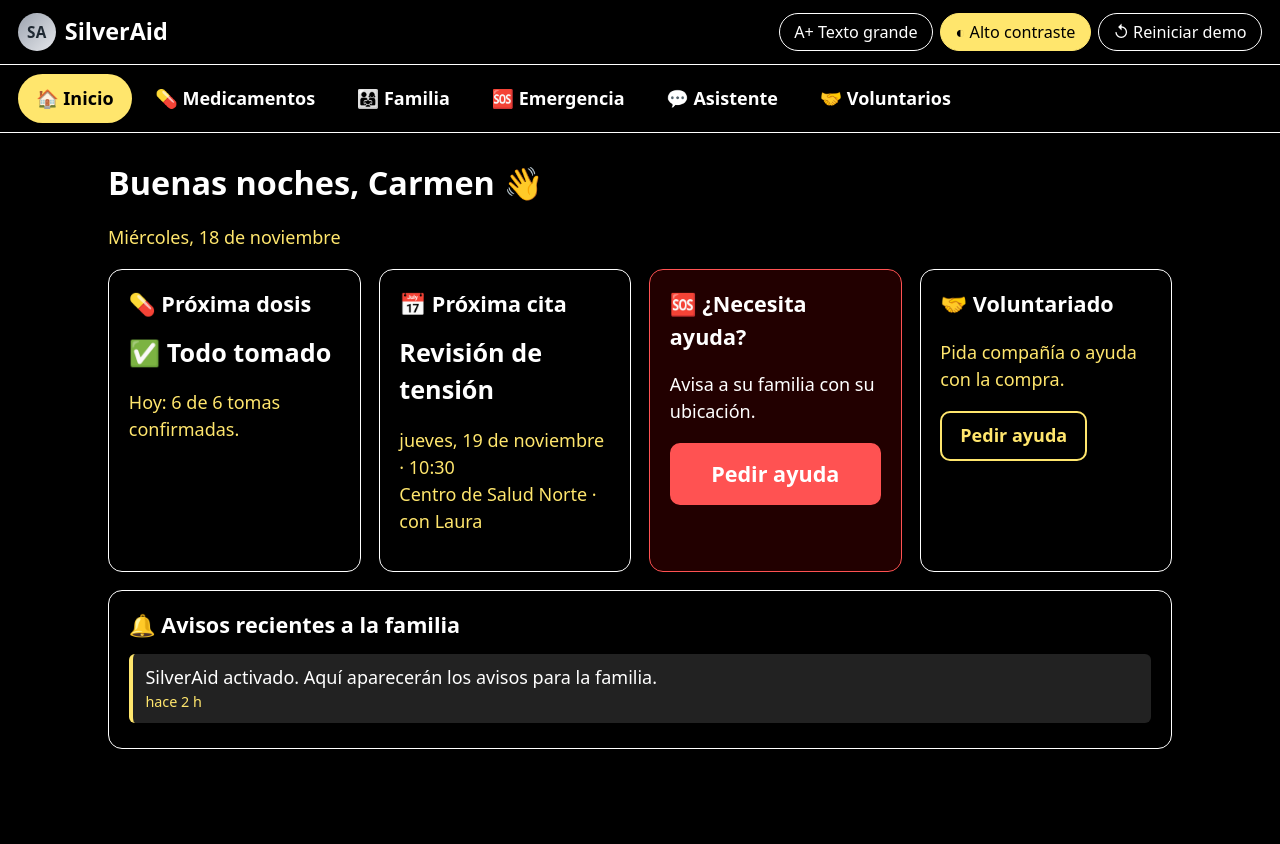
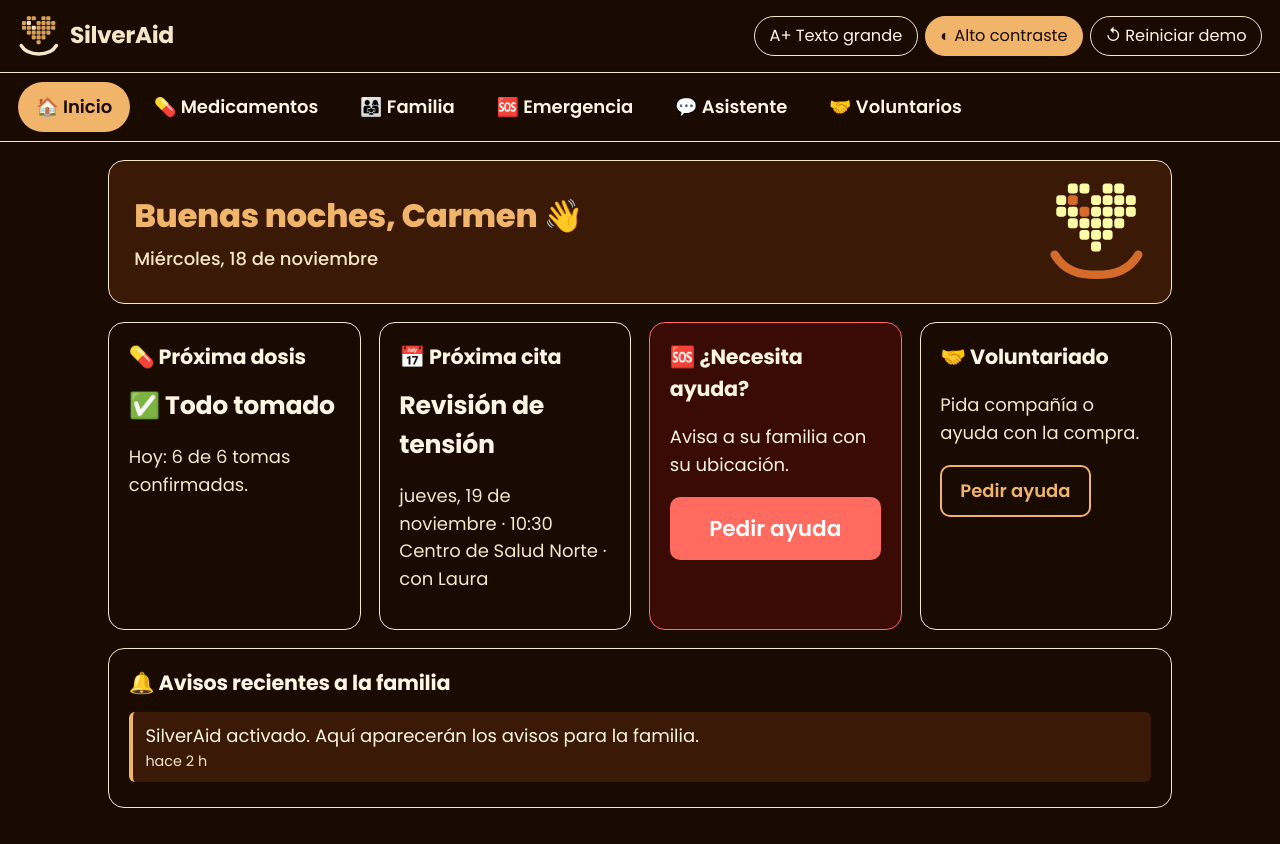
Before and after one commit to cafearfon/SilverAid, a plain HTML site: page index.html in a window 1280 px wide. Both pictures are taken after a click on the button "◐ Alto contraste". Before the commit the page ends 800 px from the top, so only its background shows below. Drawn offline with Linux system fonts and the light colour scheme.

Commit message:
Apply SilverAid brand identity from logo kit
- Palette from logo: brown #92400E, ochre #D6A05C, cream #F5E6C8
- Poppins typeface via Google Fonts
- Horizontal logo in header (negative version in high-contrast mode)
- Brand symbol in home hero, app icon as favicon/apple-touch-icon
- README: visual identity section

Co-Authored-By: Claude Opus 5.5 <noreply@anthropic.com>

```diff
--- a/css/styles.css
+++ b/css/styles.css
@@ -1,54 +1,65 @@
+/* Identidad SilverAid
+   Marrón  #92400E · Ocre #D6A05C · Crema #F5E6C8 · Tipografía Poppins */
 :root {
-  --bg: #f6f4ef;
-  --surface: #ffffff;
-  --text: #1f2933;
-  --muted: #5b6672;
-  --border: #e2ddd3;
-  --primary: #0f766e;
-  --primary-ink: #ffffff;
-  --primary-soft: #e0f2ef;
-  --warn: #b45309;
-  --warn-soft: #fef3c7;
-  --danger: #c62828;
-  --danger-soft: #fde8e8;
-  --ok: #2e7d32;
-  --ok-soft: #e6f4e7;
-  --radius: 14px;
-  --shadow: 0 1px 3px rgba(0,0,0,.06), 0 4px 14px rgba(0,0,0,.05);
+  --brand-brown: #92400E;
+  --brand-ochre: #D6A05C;
+  --brand-cream: #F5E6C8;
+
+  --bg: #FBF5EA;
+  --surface: #FFFDF8;
+  --text: #3B1F0B;
+  --muted: #7A5534;
+  --border: #EAD8B8;
+  --primary: var(--brand-brown);
+  --primary-ink: #FFF8EC;
+  --primary-soft: var(--brand-cream);
+  --accent: var(--brand-ochre);
+  --warn: #9A5B10;
+  --warn-soft: #FBEBCB;
+  --danger: #C62828;
+  --danger-soft: #FCE6E2;
+  --ok: #2E7D32;
+  --ok-soft: #E7F2E3;
+  --radius: 16px;
+  --shadow: 0 1px 3px rgba(146,64,14,.08), 0 6px 18px rgba(146,64,14,.07);
+  --font: "Poppins", system-ui, -apple-system, "Segoe UI", Roboto, sans-serif;
   font-size: 18px;
 }
 body.big { font-size: 22px; }
 :root:has(body.big) { font-size: 22px; }
 
+/* Alto contraste: basado en la versión «negativo» del logo */
 body.contrast {
-  --bg: #000;
-  --surface: #000;
-  --text: #fff;
-  --muted: #ffe66d;
-  --border: #fff;
-  --primary: #ffe66d;
-  --primary-ink: #000;
-  --primary-soft: #222;
-  --warn: #ffb74d;
-  --warn-soft: #222;
-  --danger: #ff5252;
-  --danger-soft: #220000;
-  --ok: #69f0ae;
-  --ok-soft: #002210;
+  --bg: #1A0B02;
+  --surface: #1A0B02;
+  --text: #FFF6E3;
+  --muted: #F5E6C8;
+  --border: #F5E6C8;
+  --primary: #F0B46A;
+  --primary-ink: #1A0B02;
+  --primary-soft: #3A1A06;
+  --accent: #F0B46A;
+  --warn: #FFC970;
+  --warn-soft: #3A2405;
+  --danger: #FF6B5E;
+  --danger-soft: #3A0A05;
+  --ok: #7EE08A;
+  --ok-soft: #0D2A10;
   --shadow: none;
 }
 
 * { box-sizing: border-box; }
 body {
   margin: 0;
-  font-family: system-ui, -apple-system, "Segoe UI", Roboto, sans-serif;
+  font-family: var(--font);
   font-size: 1rem;
-  line-height: 1.5;
+  line-height: 1.55;
   background: var(--bg);
   color: var(--text);
 }
-h1 { font-size: 1.8rem; margin: .2em 0 .3em; }
-h2 { font-size: 1.2rem; margin: 0 0 .6em; }
+h1, h2, h3, .big-text { font-family: var(--font); letter-spacing: -.01em; }
+h1 { font-size: 1.8rem; font-weight: 800; margin: .2em 0 .3em; color: var(--primary); }
+h2 { font-size: 1.15rem; font-weight: 700; margin: 0 0 .6em; }
 a { color: var(--primary); }
 .muted { color: var(--muted); }
 button, input, select, textarea { font: inherit; color: inherit; }
@@ -58,11 +69,22 @@ button, input, select, textarea { font: inherit; color: inherit; }
   display: flex; flex-wrap: wrap; gap: .6rem; align-items: center; justify-content: space-between;
   padding: .7rem 1rem; background: var(--surface); border-bottom: 1px solid var(--border);
 }
-.brand { font-weight: 700; font-size: 1.3rem; display: flex; align-items: center; gap: .5rem; }
-.logo {
-  display: inline-grid; place-items: center; width: 2.1rem; height: 2.1rem; border-radius: 50%;
-  background: linear-gradient(135deg, #9ca3af, #e5e7eb); color: #1f2933; font-size: .85rem; letter-spacing: .5px;
+.brand { display: flex; align-items: center; border-radius: 8px; }
+.logo { display: block; height: 2.6rem; width: auto; }
+.logo-negativo { display: none; }
+body.contrast .logo-color { display: none; }
+body.contrast .logo-negativo { display: block; }
+
+/* Bloque de bienvenida con el símbolo de la marca */
+.hero {
+  display: flex; align-items: center; justify-content: space-between; gap: 1rem;
+  background: var(--primary-soft); border: 1px solid var(--border); border-radius: var(--radius);
+  padding: 1.2rem 1.4rem; margin-bottom: 1rem;
 }
+.hero h1 { margin: 0; }
+.hero p { margin: .2rem 0 0; color: var(--muted); font-weight: 500; }
+.hero-symbol { width: 5.5rem; height: auto; flex: none; }
+body.contrast .hero-symbol { filter: brightness(1.6) saturate(.8); }
 .a11y { display: flex; flex-wrap: wrap; gap: .4rem; }
 
 .tabs {
@@ -153,12 +175,13 @@ input:focus, select:focus, textarea:focus, button:focus-visible { outline: 3px s
 .dose .info { flex: 1; min-width: 150px; }
 .dose .info strong { display: block; font-size: 1.1rem; }
 .dose.taken { border-left-color: var(--ok); }
-.dose.due { border-left-color: var(--warn); background: var(--warn-soft); }
+.dose.due { border-left-color: var(--accent); background: var(--warn-soft); }
+.dose.pending { border-left-color: var(--accent); }
 .dose.missed { border-left-color: var(--danger); }
 .badge { display: inline-block; padding: .15rem .6rem; border-radius: 999px; font-size: .8rem; font-weight: 700; }
 .badge.taken { background: var(--ok-soft); color: var(--ok); }
 .badge.pending { background: var(--primary-soft); color: var(--primary); }
-.badge.due { background: var(--warn); color: #fff; }
+.badge.due { background: var(--accent); color: #3B1F0B; }
 .badge.missed { background: var(--danger-soft); color: var(--danger); }
 
 /* ---------- Turnos de visita ---------- */
@@ -171,7 +194,7 @@ input:focus, select:focus, textarea:focus, button:focus-visible { outline: 3px s
 }
 .visit-grid td button:hover { background: var(--primary-soft); }
 .visit-grid td button.filled { background: var(--primary); color: var(--primary-ink); }
-.visit-grid td.today { outline: 3px solid var(--warn); outline-offset: -3px; }
+.visit-grid td.today { outline: 3px solid var(--accent); outline-offset: -3px; }
 
 /* ---------- SOS ---------- */
 .sos-wrap { display: grid; place-items: center; padding: 1.5rem 0 2rem; }
@@ -216,8 +239,8 @@ body.contrast .btn-sos { border-color: #fff; }
   background: var(--surface); border: 1px solid var(--border); border-radius: var(--radius); padding: 1rem; box-shadow: var(--shadow);
 }
 .vol .avatar {
-  width: 3rem; height: 3rem; border-radius: 50%; display: grid; place-items: center; font-weight: 700;
-  background: var(--primary-soft); color: var(--primary); float: left; margin-right: .7rem;
+  width: 3rem; height: 3rem; border-radius: 14px; display: grid; place-items: center; font-weight: 700;
+  background: var(--accent); color: #3B1F0B; float: left; margin-right: .7rem;
 }
 .vol h3 { margin: 0; font-size: 1.05rem; }
 .vol .tags { clear: both; display: flex; flex-wrap: wrap; gap: .3rem; padding-top: .6rem; }
@@ -230,15 +253,17 @@ body.contrast .btn-sos { border-color: #fff; }
 /* ---------- Avisos emergentes ---------- */
 .toasts { position: fixed; bottom: 1rem; right: 1rem; left: 1rem; display: grid; justify-items: end; gap: .5rem; z-index: 60; pointer-events: none; }
 .toast {
-  pointer-events: auto; max-width: 420px; background: #1f2933; color: #fff; padding: .8rem 1rem; border-radius: 12px;
-  box-shadow: 0 6px 20px rgba(0,0,0,.25); border-left: 6px solid var(--primary); animation: slide .25s ease-out;
+  pointer-events: auto; max-width: 420px; background: #3B1F0B; color: #FFF6E3; padding: .8rem 1rem; border-radius: 12px;
+  box-shadow: 0 6px 20px rgba(59,31,11,.3); border-left: 6px solid var(--brand-ochre); animation: slide .25s ease-out;
 }
-.toast.warn { border-left-color: #f59e0b; }
+.toast.warn { border-left-color: #F0B46A; }
 .toast.danger { border-left-color: #ef4444; }
 .toast.ok { border-left-color: #22c55e; }
 @keyframes slide { from { transform: translateY(20px); opacity: 0; } }
 
 @media (max-width: 600px) {
   h1 { font-size: 1.5rem; }
+  .logo { height: 2.2rem; }
+  .hero-symbol { width: 4rem; }
   .msg { max-width: 92%; }
 }
--- a/index.html
+++ b/index.html
@@ -4,11 +4,20 @@
   <meta charset="utf-8">
   <meta name="viewport" content="width=device-width, initial-scale=1">
   <title>SilverAid — Demo</title>
+  <meta name="theme-color" content="#92400E">
+  <link rel="icon" type="image/svg+xml" href="assets/brand/silveraid-icono-app.svg">
+  <link rel="apple-touch-icon" href="assets/brand/silveraid-icono-app-1024.png">
+  <link rel="preconnect" href="https://fonts.googleapis.com">
+  <link rel="preconnect" href="https://fonts.gstatic.com" crossorigin>
+  <link rel="stylesheet" href="https://fonts.googleapis.com/css2?family=Poppins:wght@400;500;600;700;800&display=swap">
   <link rel="stylesheet" href="css/styles.css">
 </head>
 <body>
   <header class="topbar">
-    <div class="brand"><span class="logo" aria-hidden="true">SA</span> SilverAid</div>
+    <a class="brand" href="#home" aria-label="SilverAid, ir al inicio">
+      <img class="logo logo-color" src="assets/brand/silveraid-horizontal-color.svg" alt="SilverAid" width="187" height="48">
+      <img class="logo logo-negativo" src="assets/brand/silveraid-horizontal-negativo.svg" alt="SilverAid" width="187" height="48">
+    </a>
     <div class="a11y">
       <button id="btn-big" class="chip" aria-pressed="false">A+ Texto grande</button>
       <button id="btn-contrast" class="chip" aria-pressed="false">◐ Alto contraste</button>
@@ -28,8 +37,13 @@
   <main>
     <!-- ============ INICIO ============ -->
     <section id="view-home" class="view active">
-      <h1 id="greeting">Hola</h1>
-      <p class="muted" id="today-date"></p>
+      <div class="hero">
+        <div>
+          <h1 id="greeting">Hola</h1>
+          <p id="today-date"></p>
+        </div>
+        <img class="hero-symbol" src="assets/brand/silveraid-simbolo-color.svg" alt="" width="112" height="112">
+      </div>
       <div class="grid">
         <article class="card"><h2>💊 Próxima dosis</h2><div id="home-next-dose"></div></article>
         <article class="card"><h2>📅 Próxima cita</h2><div id="home-next-appt"></div></article>
```
Also changed, not shown: assets/brand/silveraid-horizontal-color.svg (added), assets/brand/silveraid-horizontal-negativo.svg (added), assets/brand/silveraid-icono-app-1024.png (added), assets/brand/silveraid-icono-app.svg (added), assets/brand/silveraid-simbolo-color.svg (added), 1 other file.
